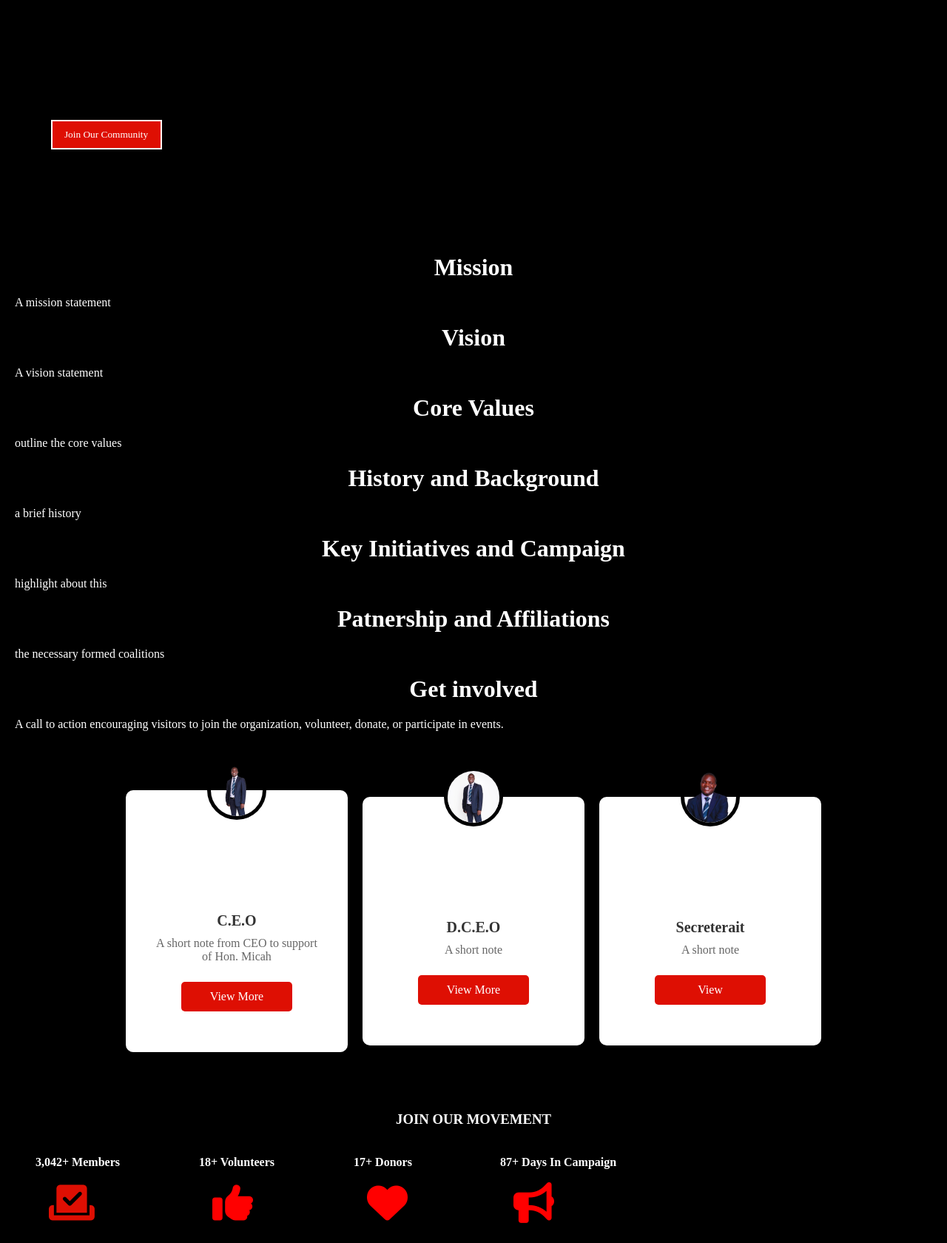
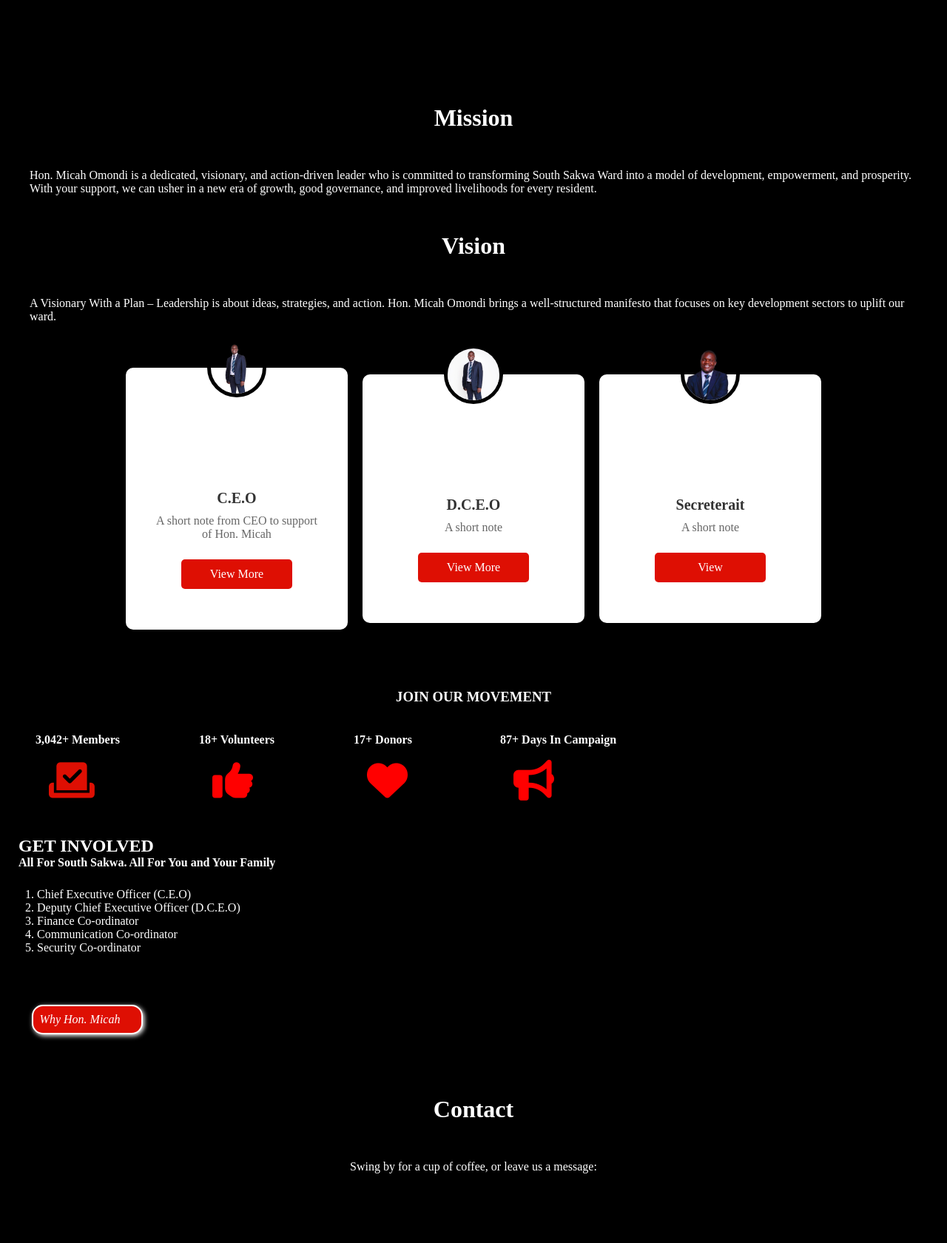
Before and after one commit to Norman-Berlin/micah, a website: page public/micah.html in a window 1280 px wide. Shown: the part 1120-2800 px from the top of the page at 74% size. Drawn offline with nearby package versions, Linux system fonts and the light colour scheme.

Commit message:
Update micah.html

```diff
--- a/public/micah.html
+++ b/public/micah.html
@@ -22,22 +22,20 @@
 
             <div id="home" class="section">
                 <h1>A change Is Coming</h1>
-                <p>For South Sakwa Ward.</p>
-                <p>HON. MICAH OMONDI OTIENO is a politician with solid ideas and manifestos to help the residece of South Sakwa
-                walk through their <br>ambitions of live improvements and creation of employments. He is a young leader whose leadership skills
-                are admired all the way he was in High school.
+               <B><p>SOUTH SAKWA WARD.</p></B>
+                <p>Residents of South Sakwa Ward, Migori County, the time has come for us to choose a leader who understands our challenges, envisions a brighter future, and has the capacity to deliver tangible results. That leader is Hon. Micah Omondi!
                 </p>
             </div>
 
         <div class="header_section">
-            <nav>
+        <nav>
                 <div class="dropdown">
                     <a href="blog.html"><button class="dropbtn">BLOG</button></a>
                 </div>
+                <div class="dropdown">
+                    <a href="donate.html"><button class="dropbtn">DONATE</button></a>
+                </div>
 
-            <div class="dropdown">
-           <a href="donate.html"> <button>DONATE</button display='flex'></a>
-        </div>
         </nav>
 
         <div class="client_info">
@@ -49,12 +47,14 @@
 
             </p>
         </div>
-    </div>
+
 
     <section id="home" class="hero-container">
          <div class="hero-btn">
             <div class="dropdown">
-                <button>Join Our Community</button >
+                <div class="dropdown">
+                <button class="dropbtn">Join Our Community</button></a>
+                </div>
                  <div class="dropdown-content">
                     <a href="https://www.facebook.com/profile.php?id=61573759766336">Facebook</a>
                     <a href="https://www.instagram.com/hon_micah_omondi_mca2027/?__pwa=1">Instagram</a>
@@ -64,24 +64,15 @@
             </div>
 
         </div>
-
     </section>
-
-   <div id="about" class="section">
+</div>
+   <div id="about" class="sectionn">
             <h1>Mission</h1>
-            <p>A mission statement</p>
+            <p>Hon. Micah Omondi is a dedicated, visionary, and action-driven leader who is committed to transforming South Sakwa Ward into a model of development, empowerment, and prosperity. With your support, we can usher in a new era of growth, good governance, and improved livelihoods for every resident.
+            </p>
             <h1>Vision</h1>
-            <p>A vision statement</p>
-            <h1>Core Values</h1>
-            <p>outline the core values</p>
-            <h1>History and Background</h1>
-            <p>a brief history</p>
-            <h1>Key Initiatives and Campaign</h1>
-            <p>highlight about this</p>
-            <h1>Patnership and Affiliations</h1>
-            <p>the necessary formed coalitions</p>
-            <h1>Get involved</h1>
-            <p>A call to action encouraging visitors to join the organization, volunteer, donate, or participate in events.</p>
+            <p>A Visionary With a Plan – Leadership is about ideas, strategies, and action. Hon. Micah Omondi brings a well-structured manifesto that focuses on key development sectors to uplift our ward.
+            </p>
         </div>
 
     <div class="container">
@@ -143,9 +134,11 @@
         </div>
     </div>
 </div>
-
+<div class="dropdown">
+    <button class="dropbtn"><i>Why Hon. Micah</i></button></a>
+    </div>
 <div style="text-align:center">
-    <div id="contact" class="section">
+    <div id="contact" class="sectionn">
         <h1>Contact</h1>
         <p>Swing by for a cup of coffee, or leave us a message:</p>
     </div>
```
